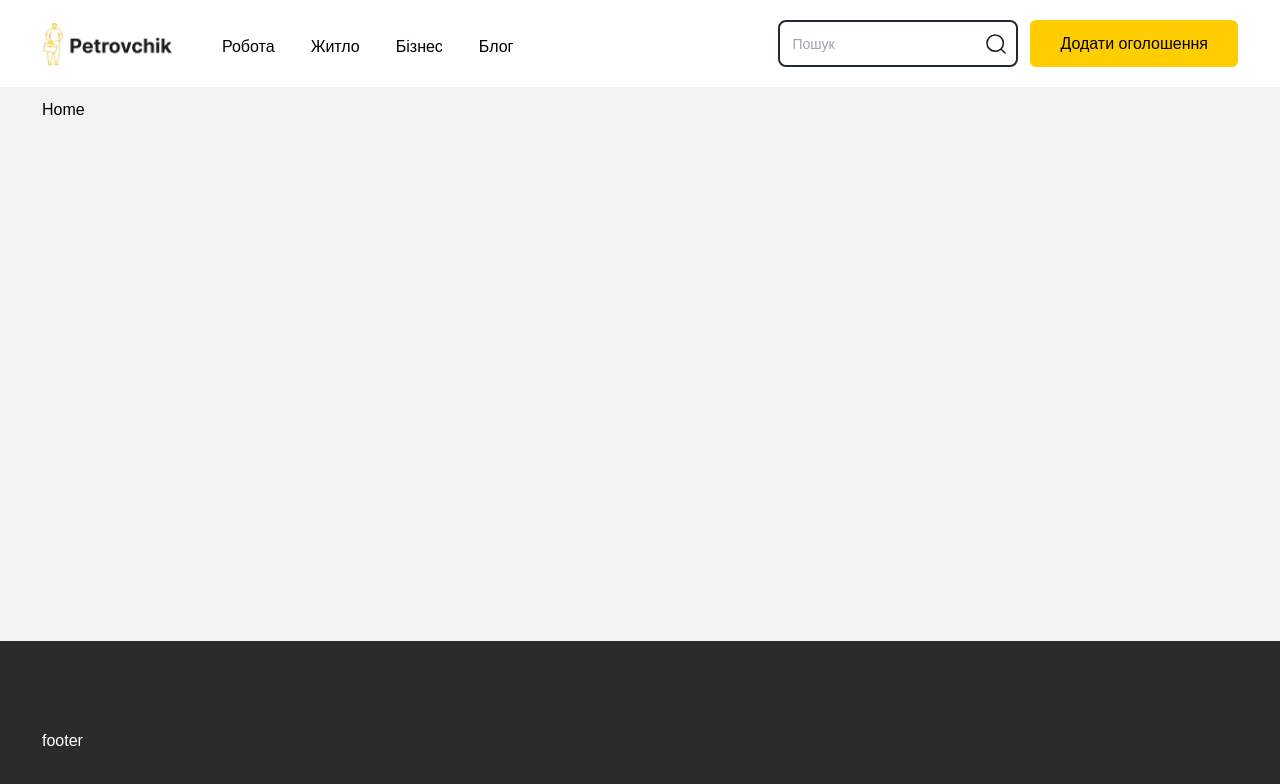
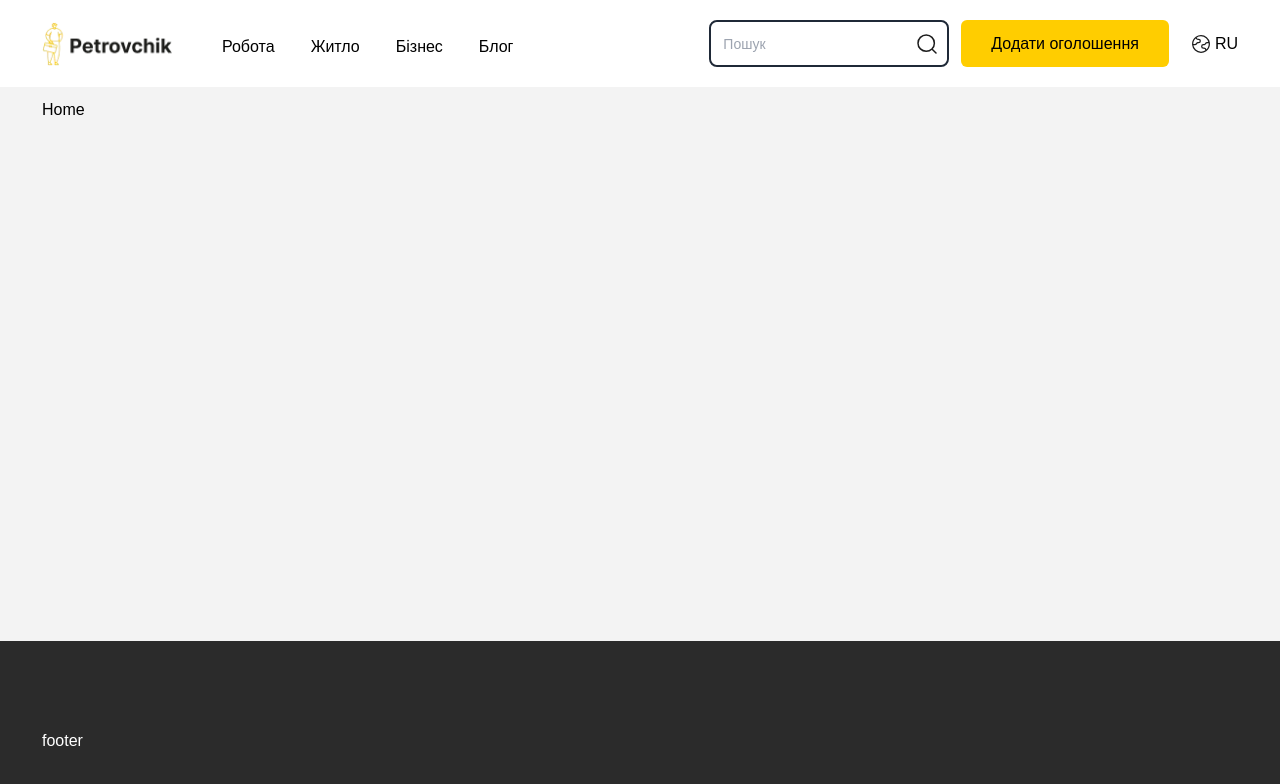
Before and after one commit to macs1756/petrovchik-next-client, a Next.js app: page / in a window 1280 px wide. Shown: the top 784 px of the page. Built offline with nearby package versions, Linux system fonts and the light colour scheme.

Commit message:
add button change lang

```diff
--- a/src/components/Header/index.tsx
+++ b/src/components/Header/index.tsx
@@ -44,6 +44,17 @@ export default function Header (){
           <div className="flex items-center justify-end gap-[12px]">
               <HeaderSearch />
               <HeaderModalForCreatedNewElement />
+
+              <button className="flex items-center gap-1 ml-[10px]">
+                <Image
+                width={20}
+                height={24}
+                src='/header__language.svg'
+                alt="header language"
+                 />
+                <span>RU</span>
+              </button>
+
           </div>
 
 
```
Also changed, not shown: public/header__language.svg (added).
